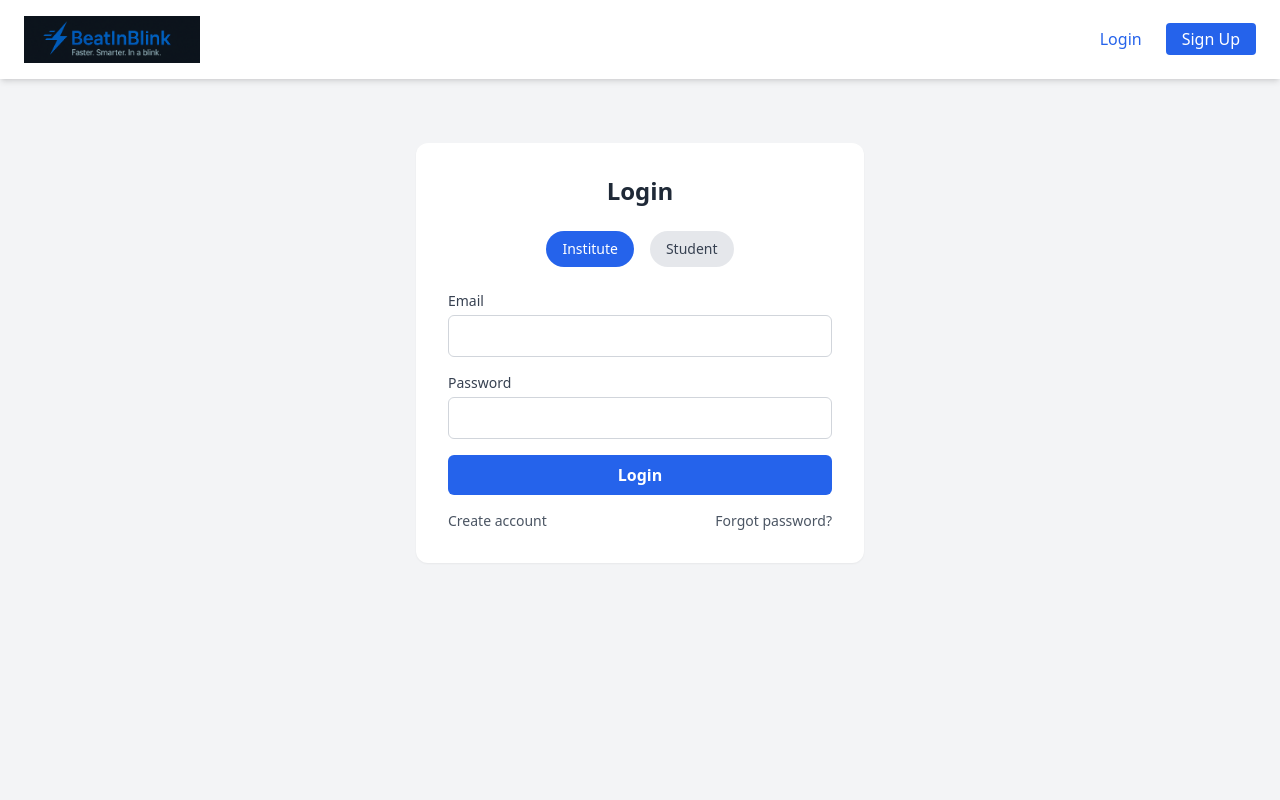
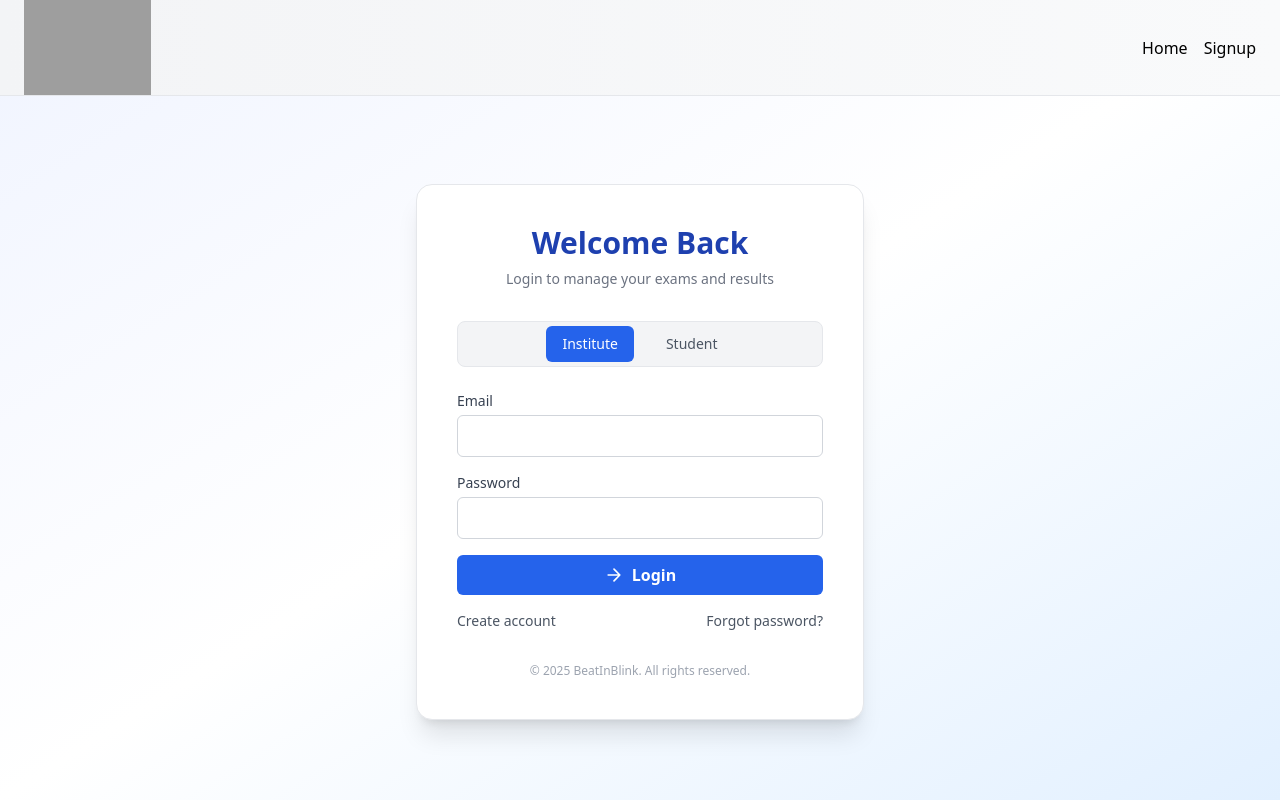
Before and after one commit to sreekanthkotagiri/BeatInBlink_UI, a React (Create React App) app: page /login in a window 1280 px wide. Built offline with nearby package versions, Linux system fonts and the light colour scheme; grey boxes are pictures that could not be loaded.

Commit message:
issues fixed

```diff
--- a/public/index.html
+++ b/public/index.html
@@ -3,7 +3,7 @@
   <head>
     <meta charset="UTF-8" />
     <meta name="viewport" content="width=device-width, initial-scale=1.0" />
-    <title>EduExamine</title>
+    <title>BeatInBlink</title>
   </head>
   <body>
     <div id="root"></div>
--- a/src/pages/Home.tsx
+++ b/src/pages/Home.tsx
@@ -7,7 +7,7 @@ const Home: React.FC = () => {
   const navigate = useNavigate();
   const [showGuestModal, setShowGuestModal] = useState(false);
   const [guestName, setGuestName] = useState('');
-  const [guestPassword, setGuestPassword] = useState('');
+
   const [loading, setLoading] = useState(false);
 
   useEffect(() => {
@@ -18,8 +18,8 @@ const Home: React.FC = () => {
   }, [navigate]);
 
   const handleGuestSubmit = async () => {
-    if (!guestName.trim() || !guestPassword.trim()) {
-      alert('Please enter both Name and Password!');
+    if (!guestName.trim() ) {
+      alert('Please enter Name!');
       return;
     }
 
@@ -27,7 +27,6 @@ const Home: React.FC = () => {
     try {
       const response = await API.post('/auth/guest/register', {
         guestName,
-        guestPassword,
         guestUUID: uuidv4(),
       });
 
@@ -51,32 +50,36 @@ const Home: React.FC = () => {
     <div className="min-h-screen flex flex-col bg-white">
 
       {/* Header */}
-      <header className="bg-blue-800 text-white py-6 px-6 shadow-md sticky top-0 z-50">
-        <div className="max-w-7xl mx-auto flex flex-col md:flex-row justify-between items-center">
-          <div className="text-center md:text-left">
-            <h1 className="text-4xl font-extrabold tracking-tight">
-              <span className="text-yellow-400">BeatInBlink</span>
-            </h1>
-            <p className="text-sm font-light italic text-blue-100">
-              Faster, Smarter, In a Blink
-            </p>
+      <header className="bg-gradient-to-r from-gray-100 to-gray-50 border-b border-gray-200 sticky top-0 z-10 h-24">
+        <div className="w-full h-full flex justify-between items-center px-0">
+          {/* Logo */}
+          <div className="h-full pl-6 flex items-center">
+            <img
+              src="/beatinblink3.png"
+              alt="BeatInBlink Logo"
+              className="h-full object-contain"
+              style={{ maxWidth: '320px' }}
+            />
           </div>
-          <div className="mt-4 md:mt-0 flex gap-4">
+
+          {/* Right side actions */}
+          <nav className="flex items-center gap-4 pr-6">
             <Link
               to="/login"
-              className="text-sm bg-white text-blue-800 px-4 py-2 rounded shadow hover:bg-gray-100 transition"
+              className="text-sm bg-blue-600 text-white px-4 py-2 rounded hover:bg-blue-700 transition"
             >
               Admin Login
             </Link>
             <button
               onClick={() => setShowGuestModal(true)}
-              className="text-sm bg-yellow-400 text-blue-800 px-4 py-2 rounded shadow hover:bg-yellow-300 transition"
+              className="text-sm bg-yellow-400 text-blue-800 px-4 py-2 rounded hover:bg-yellow-300 transition"
             >
               Guest Access
             </button>
-          </div>
+          </nav>
         </div>
       </header>
+
 
       {/* Hero Section */}
       <section className="flex flex-col items-center justify-center text-center px-6 py-16 bg-gray-50">
@@ -153,13 +156,6 @@ const Home: React.FC = () => {
               onChange={(e) => setGuestName(e.target.value)}
               className="border p-2 rounded w-full"
             />
-            <input
-              type="password"
-              placeholder="Enter Password"
-              value={guestPassword}
-              onChange={(e) => setGuestPassword(e.target.value)}
-              className="border p-2 rounded w-full"
-            />
             <div className="flex justify-between gap-4">
               <button
                 onClick={() => setShowGuestModal(false)}
--- a/src/pages/Login.tsx
+++ b/src/pages/Login.tsx
@@ -2,7 +2,6 @@ import React, { useState } from 'react';
 import { useNavigate } from 'react-router-dom';
 import { useAuth } from '../context/AuthContext';
 import API from '../services/api';
-import PublicHeader from './PublicHeader';
 
 const Login: React.FC = () => {
   const navigate = useNavigate();
@@ -18,13 +17,8 @@ const Login: React.FC = () => {
     try {
       const res: any = await API.post('/auth/login', { email, password, role });
       const { token, refreshToken, user } = res.data;
-
-      // Call the context login method here ✅
       login(user, token);
-
-      // Optional: if your backend returns refreshToken too
       localStorage.setItem('refreshToken', refreshToken);
-      // Navigate to role-specific page
       navigate(`/${user.role}/home`);
     } catch (err) {
       console.error('Login error:', err);
@@ -33,23 +27,49 @@ const Login: React.FC = () => {
   };
 
   return (
-    <div className="min-h-screen bg-gray-100">
-      <PublicHeader />
+    <div className="min-h-screen bg-gradient-to-br from-[#f0f4ff] via-white to-[#e2f0ff]">
 
-      <div className="flex items-center justify-center py-16">
-        <div className="bg-white p-8 rounded-xl shadow-sm w-full max-w-md">
-          <h2 className="text-2xl font-bold text-gray-800 mb-6 text-center">Login</h2>
+      {/* Attractive Header */}
 
-          {/* Toggle Role */}
-          <div className="flex justify-center gap-4 mb-6">
+
+
+      <header className="bg-gradient-to-r from-gray-100 to-gray-50 border-b border-gray-200 sticky top-0 z-10 h-24">
+        <div className="w-full h-full flex justify-between items-center px-0">
+          {/* Logo */}
+          <div className="h-full pl-6 flex items-center">
+            <img
+              src="/beatinblink3.png"
+              alt="BeatInBlink Logo"
+              className="h-full object-contain"
+              style={{ maxWidth: '320px' }}
+            />
+          </div>
+
+          {/* Right side actions */}
+          <nav className="flex items-center gap-4 pr-6">
+            <button onClick={() => navigate('/')} className="hover:underline">Home</button>
+            <button onClick={() => navigate('/signup')} className="hover:underline">Signup</button>
+          </nav>
+        </div>
+      </header>
+
+      {/* Login Section */}
+      < div className="flex items-center justify-center py-16 mt-6" >
+        <div className="bg-white p-10 rounded-2xl shadow-xl border w-full max-w-md">
+
+          <h2 className="text-3xl font-bold text-center text-blue-800 mb-2">Welcome Back</h2>
+          <p className="text-sm text-gray-500 text-center mb-8">Login to manage your exams and results</p>
+
+          {/* Role Selector */}
+          <div className="flex justify-center gap-4 mb-6 border rounded-lg p-1 bg-gray-100">
             {['institute', 'student'].map((type) => (
               <button
                 key={type}
                 type="button"
                 onClick={() => setUserType(type as 'institute' | 'student')}
-                className={`px-4 py-2 rounded-full text-sm font-medium transition ${role === type
-                    ? 'bg-blue-600 text-white'
-                    : 'bg-gray-200 text-gray-700 hover:bg-gray-300'
+                className={`px-4 py-2 rounded-md text-sm font-medium transition ${role === type
+                  ? 'bg-blue-600 text-white'
+                  : 'text-gray-600 hover:bg-white'
                   }`}
               >
                 {type.charAt(0).toUpperCase() + type.slice(1)}
@@ -82,8 +102,11 @@ const Login: React.FC = () => {
 
             <button
               type="submit"
-              className="w-full bg-blue-600 hover:bg-blue-700 text-white font-semibold py-2 rounded-md transition"
+              className="w-full bg-blue-600 hover:bg-blue-700 text-white font-semibold py-2 rounded-md transition flex justify-center items-center gap-2"
             >
+              <svg xmlns="http://www.w3.org/2000/svg" className="h-5 w-5" fill="none" viewBox="0 0 24 24" stroke="currentColor">
+                <path strokeLinecap="round" strokeLinejoin="round" strokeWidth={2} d="M5 12h14M12 5l7 7-7 7" />
+              </svg>
               Login
             </button>
 
@@ -106,11 +129,14 @@ const Login: React.FC = () => {
           </form>
 
           {error && <p className="text-red-500 text-center mt-4">{error}</p>}
+
+          <p className="text-center text-xs text-gray-400 mt-8">
+            © {new Date().getFullYear()} BeatInBlink. All rights reserved.
+          </p>
         </div>
-      </div>
-    </div>
+      </div >
+    </div >
   );
-
 };
 
 export default Login;
--- a/src/pages/PublicHeader.tsx
+++ b/src/pages/PublicHeader.tsx
@@ -1,24 +1,13 @@
-// src/components/headers/PublicHeader.tsx
-import React from 'react';
-import { Link } from 'react-router-dom';
-
-const PublicHeader: React.FC = () => {
-  return (
-    <header className="bg-white shadow-md sticky top-0 z-10">
-      <div className="container mx-auto px-6 py-4 flex justify-between items-center">
-        <img src="/beatinblink.png" alt="Logo" className="w-44 object-contain" />
-        <nav className="space-x-6 text-gray-700 font-medium flex items-center">
-          <Link to="/login" className="text-blue-600 hover:underline">Login</Link>
-          <Link
-            to="/signup"
-            className="bg-blue-600 text-white px-4 py-1 rounded hover:bg-blue-700 transition"
-          >
-            Sign Up
-          </Link>
-        </nav>
-      </div>
-    </header>
-  );
-};
+// src/components/ui/PublicHeader.tsx
+const PublicHeader = () => (
+  <header className="bg-white border-b shadow-sm py-4 px-6 sticky top-0 z-20">
+    <div className="max-w-7xl mx-auto flex justify-between items-center">
+      <h1 className="text-2xl font-extrabold text-blue-700 tracking-tight">
+        <span className="text-yellow-500">BeatInBlink</span>
+      </h1>
+      <span className="text-sm italic text-gray-500">Faster. Smarter. In a blink.</span>
+    </div>
+  </header>
+);
 
 export default PublicHeader;
--- a/src/pages/Signup.tsx
+++ b/src/pages/Signup.tsx
@@ -34,11 +34,31 @@ const Signup: React.FC = () => {
 
   return (
     <div className="min-h-screen bg-gray-100">
-      <Header />
+      <header className="bg-gradient-to-r from-gray-100 to-gray-50 border-b border-gray-200 sticky top-0 z-10 h-24">
+        <div className="w-full h-full flex justify-between items-center px-0">
+          {/* Logo */}
+          <div className="h-full pl-6 flex items-center">
+            <img
+              src="/beatinblink3.png"
+              alt="BeatInBlink Logo"
+              className="h-full object-contain"
+              style={{ maxWidth: '320px' }}
+            />
+          </div>
 
+          {/* Right side actions */}
+          <nav className="flex items-center gap-4 pr-6">
+            <button onClick={() => navigate('/')} className="hover:underline">Home</button>
+            <button onClick={() => navigate('/login')} className="hover:underline">Login</button>
+          </nav>
+        </div>
+      </header>
       <div className="flex items-center justify-center py-12">
         <div className="bg-white p-8 rounded-2xl shadow-lg w-full max-w-md">
-          <h2 className="text-2xl font-semibold mb-6 text-center text-blue-700">Create Account</h2>
+          <h2 className="text-2xl font-semibold mb-2 text-center text-blue-700">Create Institute Account</h2>
+          <p className="text-sm text-center text-gray-500 mb-6">
+            Only institute registrations are allowed. Students can be added by institutes after login.
+          </p>
           <form onSubmit={handleSubmit} className="space-y-4">
             <div>
               <label>Institute Name</label>
--- /dev/null
+++ b/src/pages/guest/GuestHeader.tsx
@@ -0,0 +1,41 @@
+import React from 'react';
+import { Button } from '../../components/ui/input';
+
+interface GuestHeaderProps {
+  guestName: string;
+  onLogout: () => void;
+}
+
+const GuestHeader: React.FC<GuestHeaderProps> = ({ guestName, onLogout }) => {
+  return (
+    <header className="bg-gradient-to-r from-gray-100 to-gray-50 border-b border-gray-200 sticky top-0 z-10 h-24">
+      <div className="w-full h-full flex justify-between items-center px-0">
+        {/* Logo section */}
+        <div className="h-full pl-6 flex items-center">
+          <img
+            src="/beatinblink3.png"
+            alt="BeatInBlink Logo"
+            className="h-full object-contain"
+            style={{ maxWidth: '320px' }}
+          />
+        </div>
+
+        {/* Right side nav */}
+        <nav className="flex items-center gap-6 pr-6 text-sm font-medium text-gray-700">
+          <span className="text-gray-600 hidden sm:inline">
+            👋 Hello, <span className="font-semibold text-green-700">{guestName}</span>
+          </span>
+
+          <Button
+            onClick={onLogout}
+            className="bg-red-500 hover:bg-red-600 text-white px-4 py-2 rounded-lg text-sm shadow-sm transition-all"
+          >
+            Logout
+          </Button>
+        </nav>
+      </div>
+    </header>
+  );
+};
+
+export default GuestHeader;
--- a/src/pages/guest/GuestHome.tsx
+++ b/src/pages/guest/GuestHome.tsx
@@ -10,6 +10,7 @@ import ShortAnswerQuestion from '../../components/ui/questions/ShortAnswerQuesti
 import QuestionForm from '../../lib/validateQuestions ';
 import { isValidType } from '../../utils/utils';
 import Spinner from '../../components/ui/Spinner';
+import GuestHeader from './GuestHeader';
 
 
 type QuestionType = 'multiplechoice' | 'truefalse' | 'shortanswer' | 'radiobutton';
@@ -58,6 +59,7 @@ const GuestHome: React.FC = () => {
   const [loadingExams, setLoadingExams] = useState(false);
   const [loadingResults, setLoadingResults] = useState(false);
   const [submitting, setSubmitting] = useState(false);
+  const [formError, setFormError] = useState('');
 
   useEffect(() => {
     const storedGuestName = localStorage.getItem('guestName');
@@ -79,6 +81,7 @@ const GuestHome: React.FC = () => {
       if (response.data?.exams) {
         setExams(response.data.exams);
       }
+      setFormError('');
     } catch (error) {
       console.error('Error fetching guest exams:', error);
     } finally {
@@ -92,6 +95,7 @@ const GuestHome: React.FC = () => {
       if (response.data?.results) {
         setStudentResults(response.data.results);
       }
+      setFormError('');
     } catch (error) {
       console.error('Error fetching student results:', error);
     } finally {
@@ -139,13 +143,13 @@ const GuestHome: React.FC = () => {
     setSubmitting(true);
 
     if (!title || !description || !scheduledDate || durationMin <= 0 || passPercentage <= 0) {
-      alert('Please fill all fields properly!');
+      setFormError('Please fill all exam details correctly.');
       setSubmitting(false);
       return;
     }
 
     if (questions.length === 0) {
-      alert('Please add at least one question.');
+      setFormError('Please add at least one question.');
       setSubmitting(false);
       return;
     }
@@ -172,7 +176,7 @@ const GuestHome: React.FC = () => {
     try {
       const response = await API.post(`/auth/guest/createExam`, payload);
       if (response.data?.examId) {
-        const examLink = `https://beat-in-blink-ui.vercel.app/guest-exam/${response.data.examId}`;
+        const examLink = `${process.env.REACT_APP_API_BASE_URL}/guest-exam/${response.data.examId}`;
         setLatestExamLink(examLink);
         setShowLinkPopup(true);
 
@@ -182,6 +186,7 @@ const GuestHome: React.FC = () => {
           resetForm();
           fetchGuestExams(guestCode);
         }, 500);
+        setFormError('');
       }
     } catch (error) {
       console.error('Error creating guest exam:', error);
@@ -204,25 +209,7 @@ const GuestHome: React.FC = () => {
     <div className="min-h-screen bg-white">
 
       {/* Elegant Header */}
-      <header className="bg-blue-800 text-white py-6 px-6 shadow-md">
-        <div className="max-w-7xl mx-auto flex flex-col md:flex-row justify-between items-center">
-          <div className="text-center md:text-left">
-            <h1 className="text-4xl font-extrabold tracking-tight">
-              <span className="text-yellow-400">BeatInBlink</span>
-            </h1>
-            <p className="text-sm font-light italic text-blue-100">Faster, Smarter, In a blink</p>
-          </div>
-          <div className="mt-4 md:mt-0 flex items-center gap-4">
-            <span className="text-sm font-semibold">Welcome {guestName},</span>
-            <Button
-              className="text-sm border border-white text-white px-4 py-2 rounded hover:bg-white hover:text-blue-800 transition"
-              onClick={handleLogout}
-            >
-              Logout
-            </Button>
-          </div>
-        </div>
-      </header>
+      <GuestHeader guestName={guestName} onLogout={handleLogout} />
 
       {/* Elegant Main */}
       <div className="p-8 max-w-7xl mx-auto space-y-8">
@@ -462,7 +449,11 @@ const GuestHome: React.FC = () => {
               </Button>
             </>
           )}
-          {/* Link Sharing Popup */}
+          {formError && (
+            <div className="text-red-600 bg-red-100 p-3 rounded text-sm font-medium">
+              {formError}
+            </div>
+          )}
 
           <Button className="w-full bg-green-700 hover:bg-green-800 mt-6" onClick={handleSubmit} disabled={submitting}>
             {submitting ? (
@@ -490,7 +481,6 @@ const GuestHome: React.FC = () => {
               onClick={() => {
                 if (latestExamLink) {
                   navigator.clipboard.writeText(latestExamLink);
-                  alert('Link copied to clipboard!');
                 }
               }}
             >
--- a/src/services/api.ts
+++ b/src/services/api.ts
@@ -1,7 +1,7 @@
 import axios from 'axios';
 
 const API = axios.create({
-  baseURL: process.env.REACT_APP_API_BASE_URL,
+  baseURL: process.env.REACT_APP_API_BASE_URL + '/api',
   withCredentials: true, // If you're using cookies (optional)
 });
 
```
Also changed, not shown: src/pages/admin/InstHeader.tsx (indentation only), 2 other files (tests, documents, lock files or other folders). Lines whose indentation alone changed are shown as unchanged.
